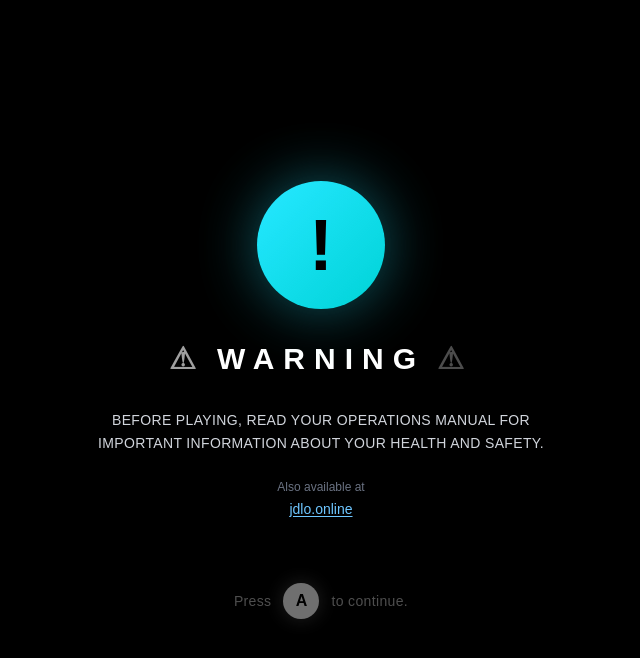
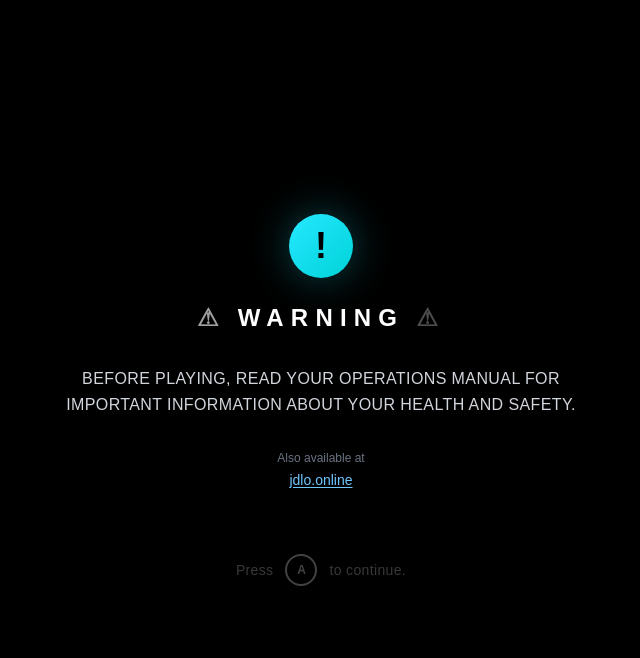
Before and after one commit to eljordp/jdlo-wii, a Next.js app: page / in a window 1280 px wide. Shown: the top 658 px of the page, without its empty margins (319-959 px from the left). Built offline with nearby package versions, Linux system fonts and the light colour scheme; grey boxes are pictures that could not be loaded.

Commit message:
Smaller warning icon, outlined A button, refined intro spacing
Co-Authored-By: Claude Opus 4.6 <noreply@anthropic.com>

```diff
--- a/components/WiiApp.tsx
+++ b/components/WiiApp.tsx
@@ -92,20 +92,20 @@ export default function WiiApp() {
             onClick={() => setScreen('desktop')}
           >
             {/* Warning icon with hue-rotate */}
-            <div className="mb-8" style={{ animation: 'hue-shift 4s linear infinite' }}>
-              <div className="w-24 h-24 md:w-32 md:h-32 rounded-full flex items-center justify-center mx-auto shadow-[0_0_60px_rgba(251,191,36,0.4)]"
+            <div className="mb-6" style={{ animation: 'hue-shift 4s linear infinite' }}>
+              <div className="w-14 h-14 md:w-16 md:h-16 rounded-full flex items-center justify-center mx-auto shadow-[0_0_40px_rgba(251,191,36,0.3)]"
                 style={{ background: 'linear-gradient(135deg, #fbbf24, #f59e0b)' }}>
-                <span className="text-black text-5xl md:text-7xl font-black select-none">!</span>
+                <span className="text-black text-3xl md:text-4xl font-black select-none">!</span>
               </div>
             </div>
 
-            <h1 className="text-white text-xl md:text-3xl font-bold tracking-[0.3em] mb-8 uppercase">
+            <h1 className="text-white text-lg md:text-2xl font-bold tracking-[0.3em] mb-8 uppercase">
               <span style={{ animation: 'pulse-opacity 2s ease-in-out infinite' }}>⚠</span>
               <span className="mx-3">WARNING</span>
               <span style={{ animation: 'pulse-opacity 2s ease-in-out infinite 0.5s' }}>⚠</span>
             </h1>
 
-            <p className="text-gray-300 text-xs md:text-sm max-w-md mb-6 leading-relaxed tracking-wide">
+            <p className="text-gray-300 text-sm md:text-base max-w-xl mb-8 leading-relaxed tracking-wide">
               BEFORE PLAYING, READ YOUR OPERATIONS MANUAL FOR
               IMPORTANT INFORMATION ABOUT YOUR HEALTH AND SAFETY.
             </p>
@@ -122,11 +122,11 @@ export default function WiiApp() {
 
             {/* Press Ⓐ */}
             <div className="flex items-center gap-3" style={{ animation: 'pulse-opacity 1.5s ease-in-out infinite' }}>
-              <span className="text-white/70 text-sm tracking-wide">Press</span>
-              <div className="w-9 h-9 rounded-full bg-white flex items-center justify-center shadow-[0_0_20px_rgba(255,255,255,0.3)]">
-                <span className="text-black font-black text-base">A</span>
+              <span className="text-white/50 text-sm tracking-wide">Press</span>
+              <div className="w-8 h-8 rounded-full border-2 border-white/60 flex items-center justify-center">
+                <span className="text-white/60 font-bold text-xs">A</span>
               </div>
-              <span className="text-white/70 text-sm tracking-wide">to continue.</span>
+              <span className="text-white/50 text-sm tracking-wide">to continue.</span>
             </div>
           </motion.div>
         )}
```
